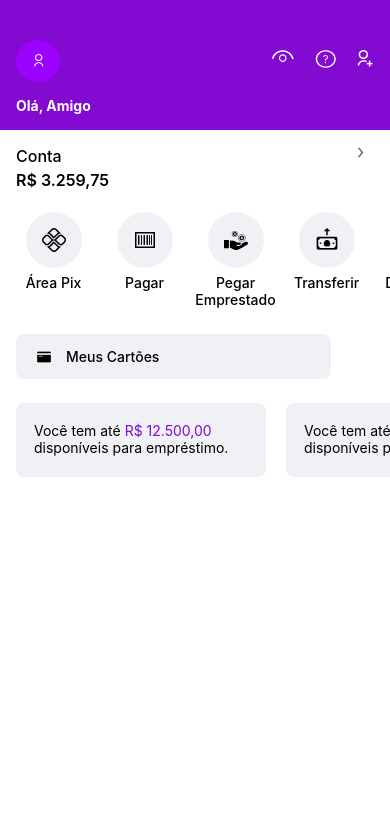
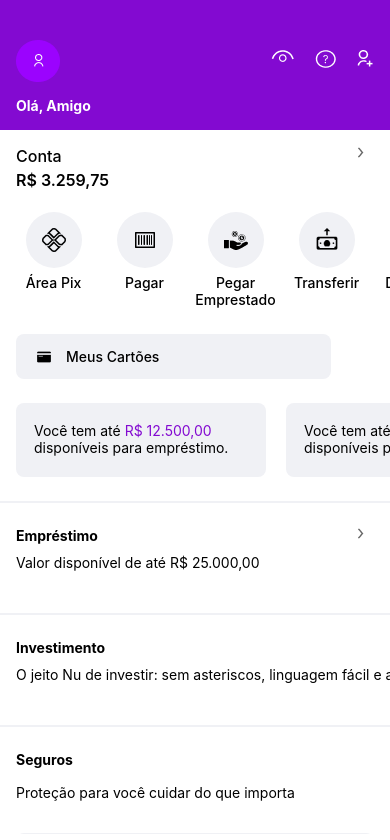
Before and after one commit to rafa-souza-dev/nubankzinho, a React Native app: screen / in a window 390 px wide. Shown: the top 840 px of the page. Built offline with nearby package versions, Linux system fonts and the light colour scheme.

Commit message:
render insurance options

```diff
--- a/App.tsx
+++ b/App.tsx
@@ -13,6 +13,7 @@
       />
 
       <View style={styles.container}>
+        <ScrollView>
           <View style={styles.headerContainer}>
             <View style={styles.headerIconBox}>
               <Image
@@ -33,7 +34,7 @@
                 />
               </View>
             </View>
-          <Text style={styles.boldText}>
+            <Text style={styles.boldWhiteText}>
               Olá, Amigo
             </Text>
           </View>
@@ -83,7 +84,7 @@
           </TouchableOpacity>
 
           <View
-            style={{ height: 74, marginTop: 24 }}
+            style={{ height: 74, marginTop: 24, marginBottom: 24 }}
           >
             <ScrollView horizontal showsHorizontalScrollIndicator={false}>
               <View style={styles.infoBox}>
@@ -100,6 +101,67 @@
               </View>
             </ScrollView>
           </View>
+
+          <View style={styles.mainOptions}>
+            <View style={styles.mainOptionCard}>
+              <View style={styles.mainOptionCardTextBox}>
+                <Text style={{ fontWeight: 'bold' }}>Empréstimo</Text>
+                <Text>Valor disponível de até R$ 25.000,00</Text>
+              </View>
+              <Image
+                source={require('./assets/right-arrow.png')}
+              />
+            </View>
+
+            <View style={styles.mainOptionCard}>
+              <View style={styles.mainOptionCardTextBox}>
+                <Text style={{ fontWeight: 'bold' }}>Investimento</Text>
+                <Text>
+                  O jeito Nu de investir: sem asteriscos, linguagem fácil e
+                  a partir de R$1. Saiba mais.
+                </Text>
+              </View>
+              <Image
+                source={require('./assets/right-arrow.png')}
+              />
+            </View>
+
+            <View style={styles.insuranceBox}>
+              <Text style={styles.boldBlackText}>Seguros</Text>
+              <Text style={{ marginBottom: 16 }}>Proteção para você cuidar do que importa</Text>
+              <TouchableOpacity style={styles.insuranceButton}>
+                <View style={{
+                  flexDirection: 'row',
+                  alignItems: 'center',
+                  gap: 14
+                }}>
+                  <Image
+                   source={require('./assets/heart.png')}
+                  />
+
+                  <Text style={styles.boldBlackText}>Seguro Vida</Text>
+                </View>
+                <Text style={styles.boldPurpleText}>Conhecer</Text>
+              </TouchableOpacity>
+
+              <TouchableOpacity style={styles.insuranceButton}>
+                <View style={{
+                  flexDirection: 'row',
+                  alignItems: 'center',
+                  gap: 14
+                }}>
+                  <Image
+                   source={require('./assets/heart.png')}
+                  />
+
+                  <Text style={styles.boldBlackText}>Seguro Celular</Text>
+                </View>
+                <Text style={styles.boldPurpleText}>Conhecer</Text>
+              </TouchableOpacity>
+
+            </View>
+          </View>
+        </ScrollView>
       </View>
     </>
   );
--- a/styles.ts
+++ b/styles.ts
@@ -3,7 +3,8 @@
 export const styles = StyleSheet.create({
     container: {
       flex: 1,
-      backgroundColor: '#FFF'
+      backgroundColor: '#FFF',
+      paddingBottom: 10
     },
     headerContainer: {
       backgroundColor: '#830AD1',
@@ -22,10 +23,19 @@
       justifyContent: 'space-between',
       gap: 20,
     },
-    boldText: {
+    boldWhiteText: {
       fontSize: 14,
       fontWeight: 'bold',
       color: '#FFF'
+    },
+    boldBlackText: {
+      fontSize: 14,
+      fontWeight: 'bold',
+    },
+    boldPurpleText: {
+      fontSize: 14,
+      color: '#7D27B7',
+      fontWeight: 'bold',
     },
     accountContainer: {
       flexDirection: 'row',
@@ -97,7 +107,7 @@
       flexDirection: 'row',
       gap: 20,
       alignItems: 'center',
-      paddingHorizontal: 16
+      paddingHorizontal: 16,
     },
     infoCardButton: {
       width: 250,
@@ -110,4 +120,38 @@
     infoPurpleCardText: {
       color: '#830AD1'
     },
+    mainOptions: {
+     flexDirection: 'column'
+    },
+    mainOptionCard: {
+     flexDirection: 'row',
+     justifyContent: 'space-between',
+     height: 112,
+     width: '100%',
+     borderTopColor: "#F0F1F5",
+     borderTopWidth: 2,
+     paddingVertical: 24,
+     paddingRight: 24,
+     paddingLeft: 16
+    },
+    mainOptionCardTextBox: {
+     gap: 10,
+    },
+    insuranceBox: {
+     paddingTop: 24,
+     paddingHorizontal: 16,
+     borderTopColor: "#F0F1F5",
+     borderTopWidth: 2,
+     gap: 16
+    },
+    insuranceButton: {
+     flex: 1,
+     flexDirection: 'row',
+     justifyContent: 'space-between',
+     backgroundColor: "#F0F1F5",
+     paddingVertical: 16,
+     paddingRight: 14,
+     paddingLeft: 20,
+     borderRadius: 8
+    },
 });
```
Lines whose indentation alone changed are shown as unchanged.
